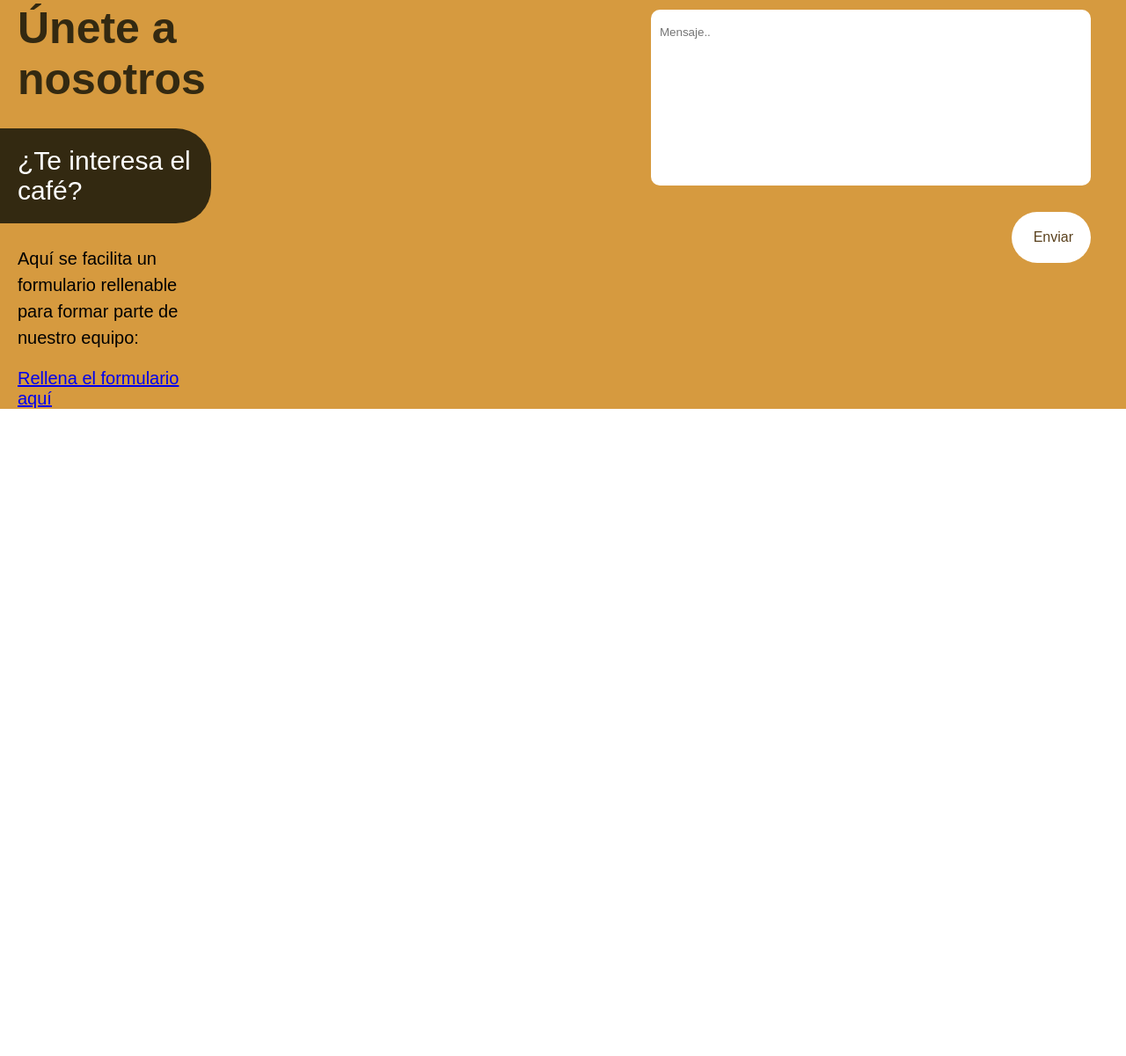
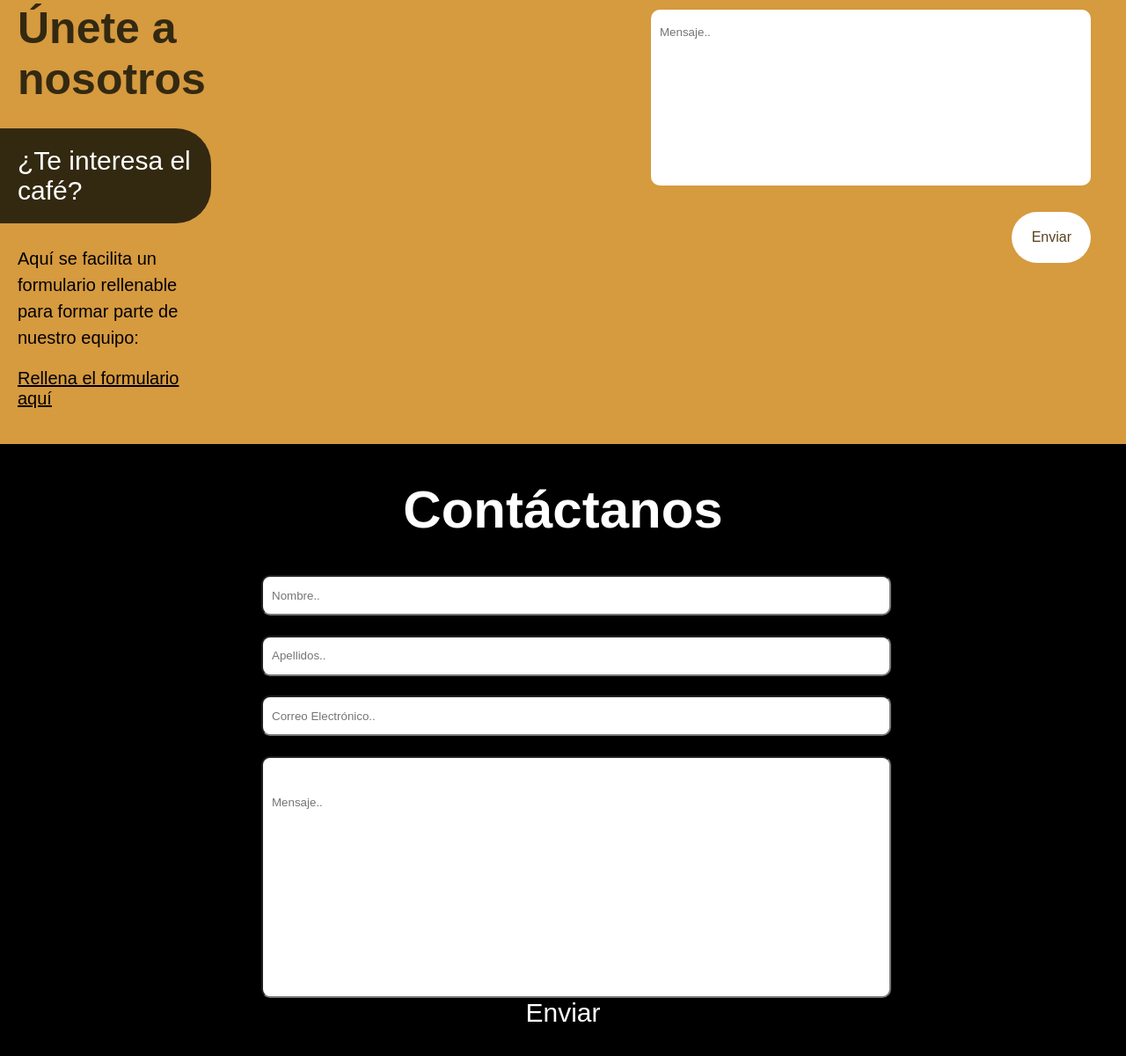
Before and after one commit to pedrose-99/htmlStartUp, a plain HTML site: page Silvia/silvia.html in a window 1280 px wide. Shown: the part 3248-4449 px from the top of the page at 88% size. Before the commit the page ends 3713 px from the top, so only its background shows below. Drawn offline with Linux system fonts and the light colour scheme.

Commit message:
.fkhvbñerbjerb

```diff
--- a/Silvia/formulario.css
+++ b/Silvia/formulario.css
@@ -1,17 +1,35 @@
 body{
     font-family: Arial, Helvetica, sans-serif;
+    background-color: rgb(255, 196, 94);
+    font-size: 18px;
+}
+.titulo-formulario{
+    font-size: 60px;
+    margin-bottom: -10px;
 }
 .form{
-margin-left: 10px;
-margin-top: 40px;
+    margin-left: 10px;
+    margin-top: 40px;
 }
 .espacioDeTexto{
-
+    padding:10px;
+    padding-right: 80px;
 }
 .porQue{
     box-sizing: border-box;
     width: 500px;
     height: 300px;
+    display: flex;
+    padding-bottom: 250px;
+}
+.curriculum{
+    font-size: 18px;
+}
+.curriculumTexto{
+    font-size: 18px;
+}
+.socio{
+    font-size: 18px;
 }
 .divFormulario{
     display: flex;
@@ -26,6 +44,8 @@ margin-top: 40px;
     margin-top: 30px;
     text-align: center;
     border-radius: 10px;
+    padding-right: 710px;
+    padding-left: 750px;
 }
 .textoEnviar{
     display: flex;
--- /dev/null
+++ b/Silvia/formularioEnviado.css
@@ -0,0 +1,25 @@
+body{
+    font-family: Arial, Helvetica, sans-serif;
+    background-color: black;
+    color:white;
+}
+.muchasGracias{
+    font-size: 60px;
+}
+.formularioEnviado{
+    display: flex;
+    flex-direction: column;
+    margin-top: 150px;
+    text-align: center;
+    font-size: 40px;
+    line-height: 0.8;
+}
+.volver{
+    margin-top: 60px;
+    background-color: rgb(146, 110, 64);
+    padding: 40px;
+}
+.volverTexto{
+    color: black;
+    text-decoration: none;
+}
--- a/Silvia/silvia.css
+++ b/Silvia/silvia.css
@@ -272,6 +272,7 @@ body{
     display: flex;
     background-color:rgb(214, 154, 63);
     margin-top: 60px;
+    padding-bottom: 40px;
 }
 .union{
     display: flex;
@@ -320,6 +321,7 @@ body{
 .enviar{
     text-align: right;
     padding: 20px;
+    padding-right: 22px;
     background-color: white;
     margin-left: 410px;
     margin-top: 30px;
@@ -329,3 +331,34 @@ body{
     text-decoration: none;
     color:rgb(90, 65, 29);
 }
+.rellenable{
+    color:black;
+}
+.contacto{
+    color:rgb(255, 255, 255);
+    text-align: center;
+    font-size: 30px;
+    background-color: black;
+    margin-top: -40px;
+    padding-bottom: 50px;
+}
+.contactanos{
+    padding-top: 40px;
+    font-size: 60px;
+}
+.espacioDeTexto1{
+    width: 700px;
+    height: 40px;
+    margin-bottom: -40px;
+    border-radius: 10px;
+    margin-left: 30px;
+    padding-left: 10px;
+}
+.noborder1{
+    width: 700px;
+    height: 100px;
+    margin-left: 30px;
+    border-radius: 10px;
+    padding-bottom: 170px;
+    padding-left: 10px;
+}
--- a/Silvia/silvia.html
+++ b/Silvia/silvia.html
@@ -20,7 +20,7 @@
                     <a class="menu1" href="#Test">Test</a>
                     <a class="menu1" href="#Noticias">Noticias</a>
                     <a class="menu1" href="#Unete">Únete</a>
-                    <a class="menu1" href="">Contacto</a>
+                    <a class="menu1" href="#Contacto">Contacto</a>
                 </nav>
         </div>
         <div class="eslogan">
@@ -111,5 +111,16 @@
             </div>
         </div>
     </section>
+    <footer class="contacto">
+        <div id="Contacto"></div>
+        <h1 class="contactanos">Contáctanos</h1>
+        <form>
+            <input placeholder="Nombre.." class="espacioDeTexto1" type="text"/><br><br>
+            <input placeholder="Apellidos.."  class="espacioDeTexto1" type="text"/> <br><br>
+            <input placeholder="Correo Electrónico.."  class="espacioDeTexto1" type="text"/> <br><br>
+            <form class="formulario"><input type=text placeholder="Mensaje.." class="noborder1"></form>
+            <a class="botonEnviarFooter">Enviar</a>
+        </form>
+    </footer>
 </body>
 </html>
```
Also changed, not shown: Silvia/formulario.html (+5 -5 lines), Silvia/formularioEnviado.html (+7 -1 lines).
